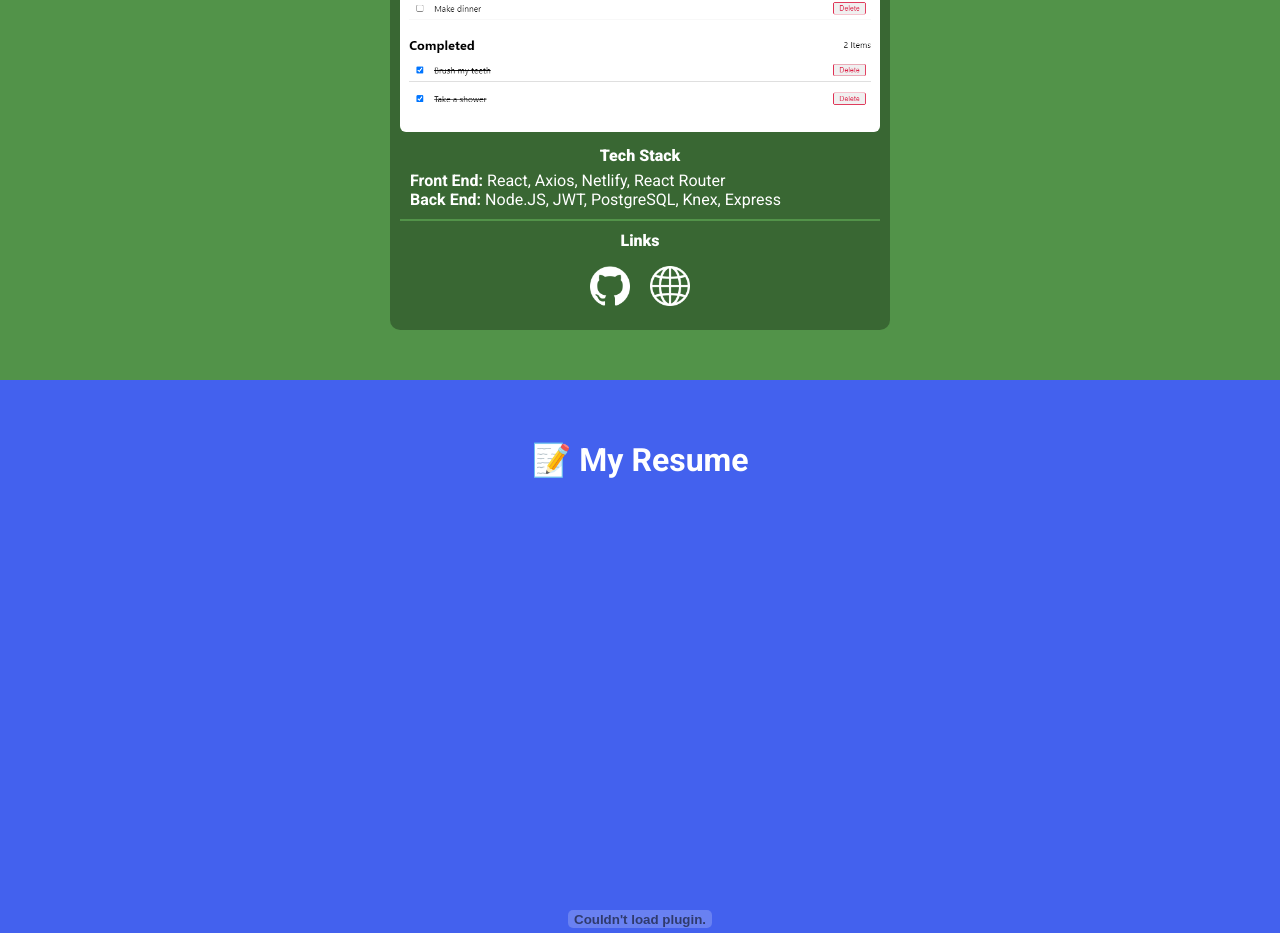
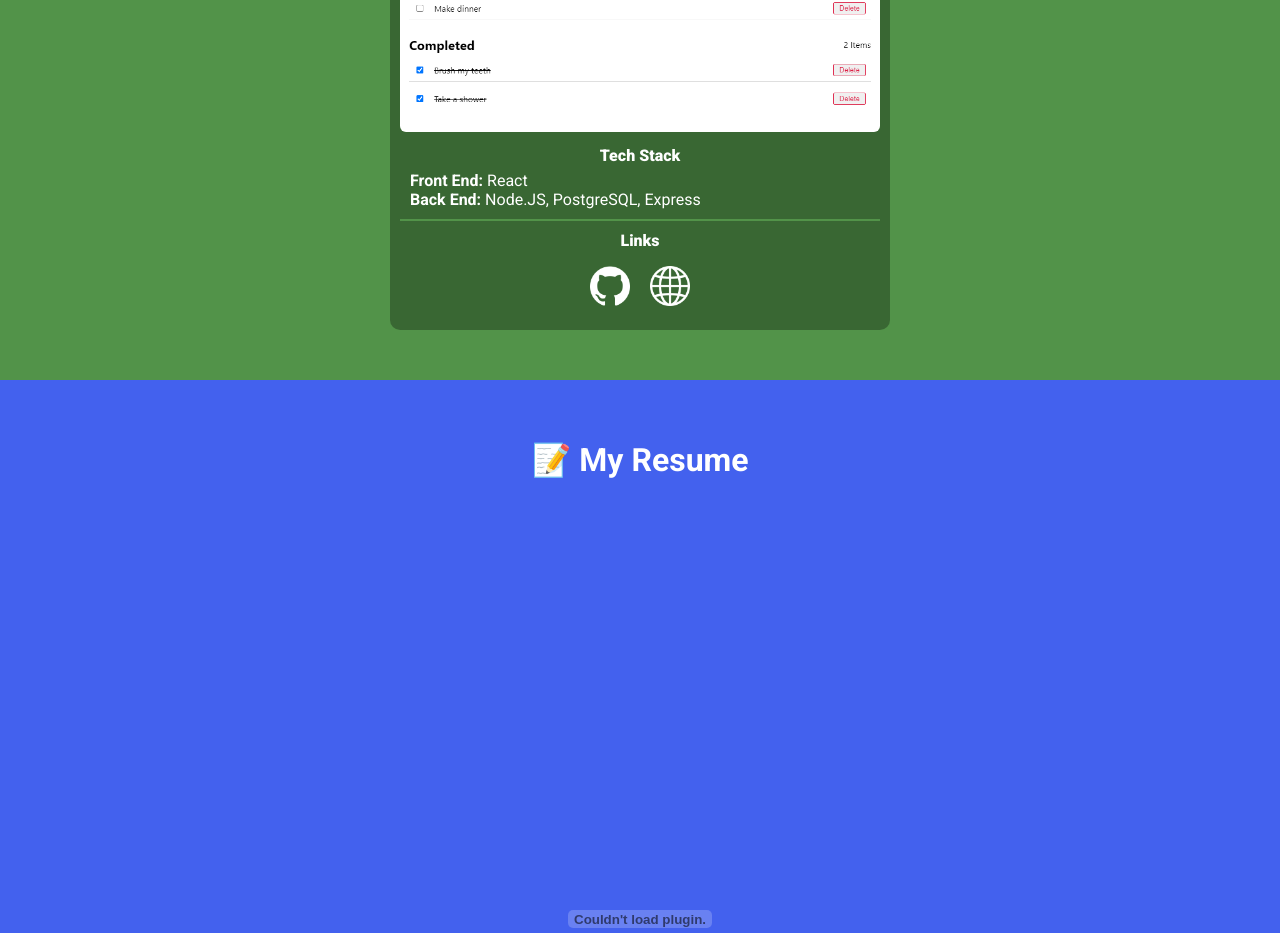
Before and after one commit to dbvker/portfolio, a React (Create React App) app: page / in a window 1280 px wide. Shown: the part 1192-2125 px from the top of the page. Built offline with nearby package versions, Linux system fonts and the light colour scheme.

Commit message:
cleaned up project tech stack items

```diff
--- a/src/Components/Work/Work.js
+++ b/src/Components/Work/Work.js
@@ -11,8 +11,8 @@ let workData = [
     {
         title: 'Todo App',
         image: ToDoAppImg,
-        frontEndTech: ['React', 'Axios', 'Netlify', 'React Router'],
-        backEndTech: ['Node.JS', 'JWT', 'PostgreSQL', 'Knex', 'Express',],
+        frontEndTech: ['React'],
+        backEndTech: ['Node.JS', 'PostgreSQL', 'Express',],
         githubRepo: 'https://github.com/simple-todo-app',
         siteLink: 'https://todo-app-dylan.netlify.app/'
     },
```
